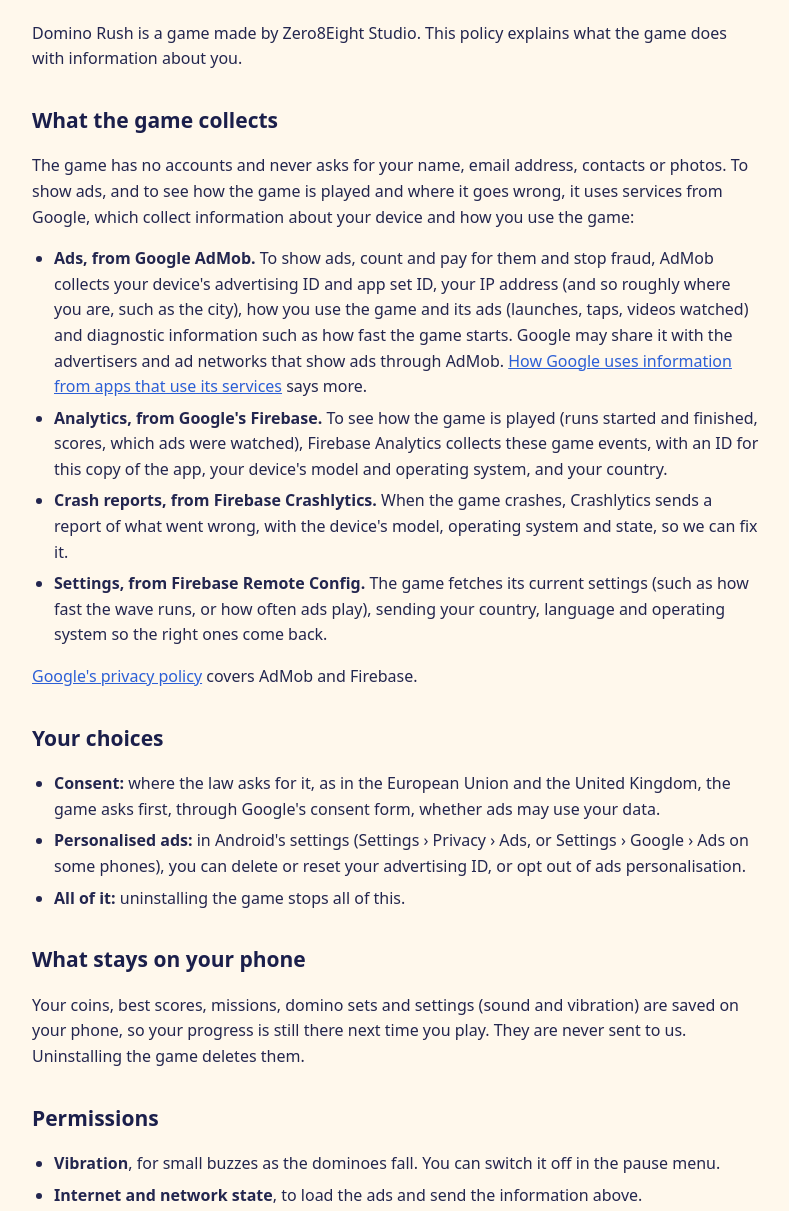
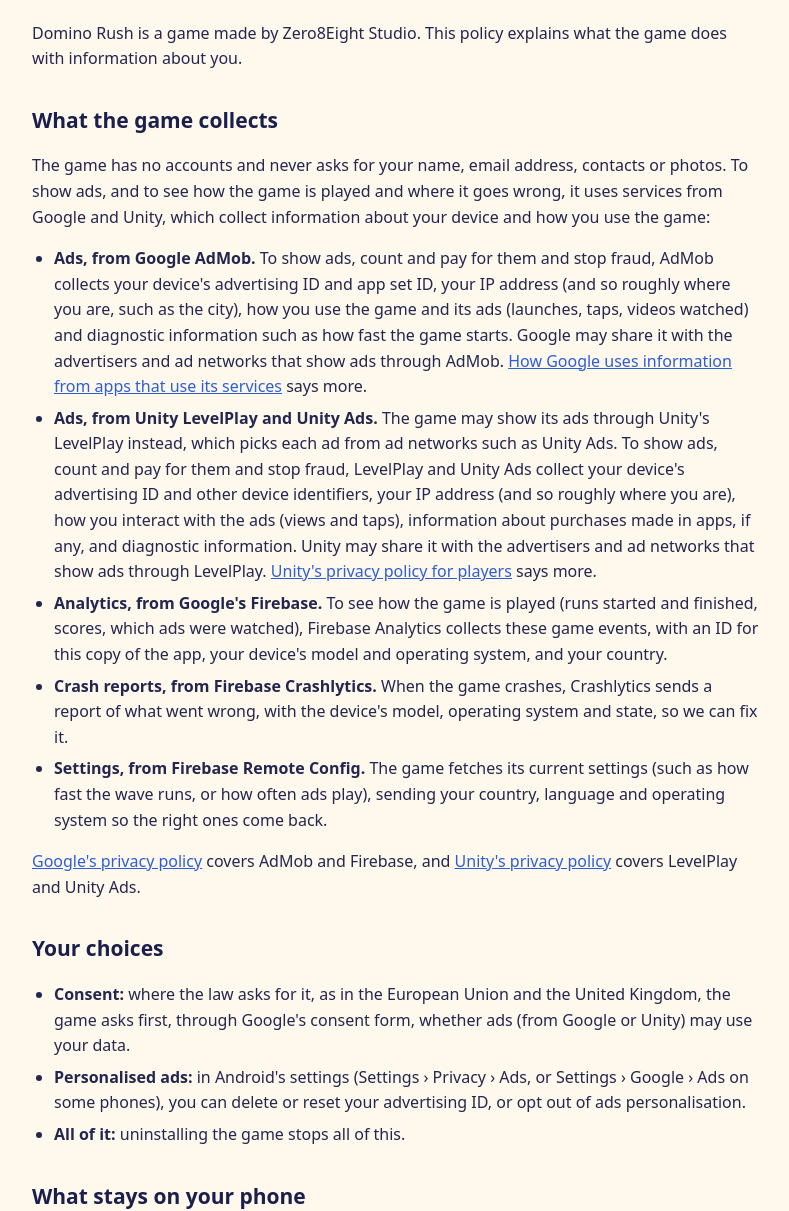
Before and after one commit to zero8eight/zero8eight.github.io, a plain HTML site: page domino-rush/privacy-policy.html in a window 1280 px wide. Shown: the part 145-1356 px from the top of the page, without its empty margins (244-1033 px from the left). Drawn offline with Linux system fonts and the light colour scheme.

Commit message:
Unity LevelPlay and Unity Ads: their sellers in app-ads.txt, and the privacy policy names them
Domino Rush 0.18.1 carries Unity's LevelPlay SDK beside Google AdMob, so app-ads.txt
gains the 163 sellers Unity's Monetization dashboard lists for the studio's organization
(unity.com 163132600 DIRECT among them) and an OWNERDOMAIN line. The privacy policy
(effective 14 November 2026) says what LevelPlay and Unity Ads collect and links Unity's
privacy policies, and mentions the new music setting.

```diff
--- a/domino-rush/privacy-policy.html
+++ b/domino-rush/privacy-policy.html
@@ -30,33 +30,34 @@
   <div class="wrap">
     <a class="back" href="../">&larr; Zero8Eight Studio</a>
     <h1>Domino Rush privacy policy</h1>
-    <p class="date">Effective 29 October 2026</p>
+    <p class="date">Effective 14 November 2026</p>
 
     <p>Domino Rush is a game made by Zero8Eight Studio. This policy explains what the game does with information about you.</p>
 
     <h2>What the game collects</h2>
-    <p>The game has no accounts and never asks for your name, email address, contacts or photos. To show ads, and to see how the game is played and where it goes wrong, it uses services from Google, which collect information about your device and how you use the game:</p>
+    <p>The game has no accounts and never asks for your name, email address, contacts or photos. To show ads, and to see how the game is played and where it goes wrong, it uses services from Google and Unity, which collect information about your device and how you use the game:</p>
     <ul>
       <li><strong>Ads, from Google AdMob.</strong> To show ads, count and pay for them and stop fraud, AdMob collects your device's advertising ID and app set ID, your IP address (and so roughly where you are, such as the city), how you use the game and its ads (launches, taps, videos watched) and diagnostic information such as how fast the game starts. Google may share it with the advertisers and ad networks that show ads through AdMob. <a href="https://policies.google.com/technologies/partner-sites">How Google uses information from apps that use its services</a> says more.</li>
+      <li><strong>Ads, from Unity LevelPlay and Unity Ads.</strong> The game may show its ads through Unity's LevelPlay instead, which picks each ad from ad networks such as Unity Ads. To show ads, count and pay for them and stop fraud, LevelPlay and Unity Ads collect your device's advertising ID and other device identifiers, your IP address (and so roughly where you are), how you interact with the ads (views and taps), information about purchases made in apps, if any, and diagnostic information. Unity may share it with the advertisers and ad networks that show ads through LevelPlay. <a href="https://unity.com/legal/game-player-and-app-user-privacy-policy">Unity's privacy policy for players</a> says more.</li>
       <li><strong>Analytics, from Google's Firebase.</strong> To see how the game is played (runs started and finished, scores, which ads were watched), Firebase Analytics collects these game events, with an ID for this copy of the app, your device's model and operating system, and your country.</li>
       <li><strong>Crash reports, from Firebase Crashlytics.</strong> When the game crashes, Crashlytics sends a report of what went wrong, with the device's model, operating system and state, so we can fix it.</li>
       <li><strong>Settings, from Firebase Remote Config.</strong> The game fetches its current settings (such as how fast the wave runs, or how often ads play), sending your country, language and operating system so the right ones come back.</li>
     </ul>
-    <p><a href="https://policies.google.com/privacy">Google's privacy policy</a> covers AdMob and Firebase.</p>
+    <p><a href="https://policies.google.com/privacy">Google's privacy policy</a> covers AdMob and Firebase, and <a href="https://unity.com/legal/privacy-policy">Unity's privacy policy</a> covers LevelPlay and Unity Ads.</p>
 
     <h2>Your choices</h2>
     <ul>
-      <li><strong>Consent:</strong> where the law asks for it, as in the European Union and the United Kingdom, the game asks first, through Google's consent form, whether ads may use your data.</li>
+      <li><strong>Consent:</strong> where the law asks for it, as in the European Union and the United Kingdom, the game asks first, through Google's consent form, whether ads (from Google or Unity) may use your data.</li>
       <li><strong>Personalised ads:</strong> in Android's settings (Settings &rsaquo; Privacy &rsaquo; Ads, or Settings &rsaquo; Google &rsaquo; Ads on some phones), you can delete or reset your advertising ID, or opt out of ads personalisation.</li>
       <li><strong>All of it:</strong> uninstalling the game stops all of this.</li>
     </ul>
 
     <h2>What stays on your phone</h2>
-    <p>Your coins, best scores, missions, domino sets and settings (sound and vibration) are saved on your phone, so your progress is still there next time you play. They are never sent to us. Uninstalling the game deletes them.</p>
+    <p>Your coins, best scores, missions, domino sets and settings (sound, music and vibration) are saved on your phone, so your progress is still there next time you play. They are never sent to us. Uninstalling the game deletes them.</p>
 
     <h2>Permissions</h2>
     <ul>
-      <li><strong>Vibration</strong>, for small buzzes as the dominoes fall. You can switch it off in the pause menu.</li>
+      <li><strong>Vibration</strong>, for small buzzes as the dominoes fall. You can switch it off in the pause menu or the settings.</li>
       <li><strong>Internet and network state</strong>, to load the ads and send the information above.</li>
       <li><strong>Advertising ID</strong>, for the ads, as above.</li>
     </ul>
```
Also changed, not shown: app-ads.txt.
